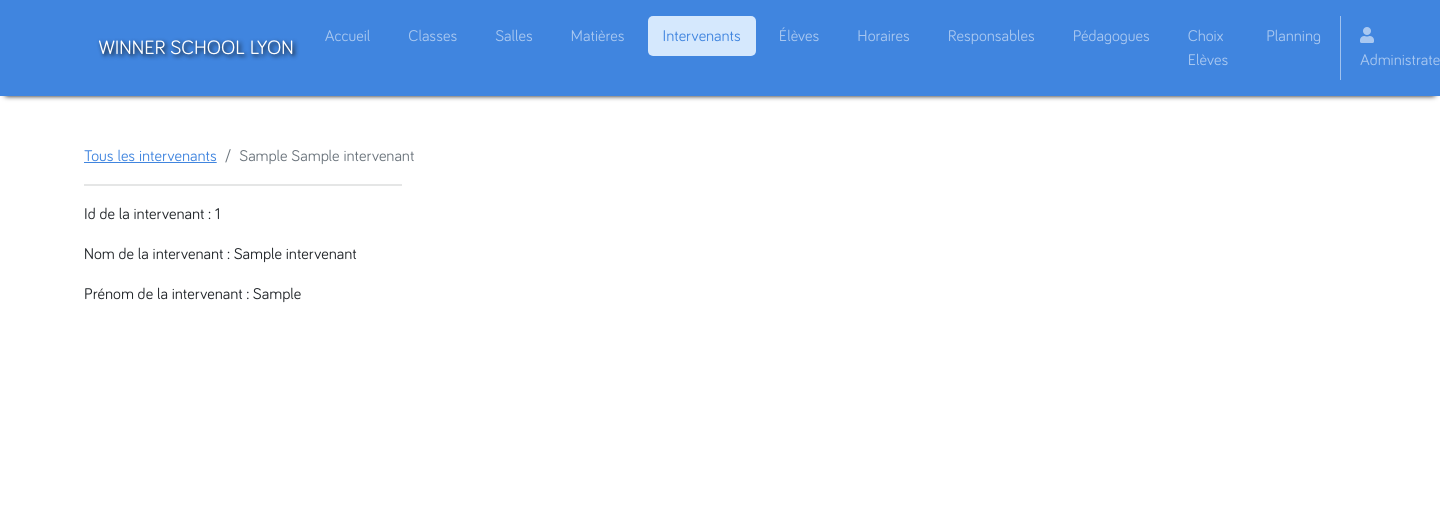
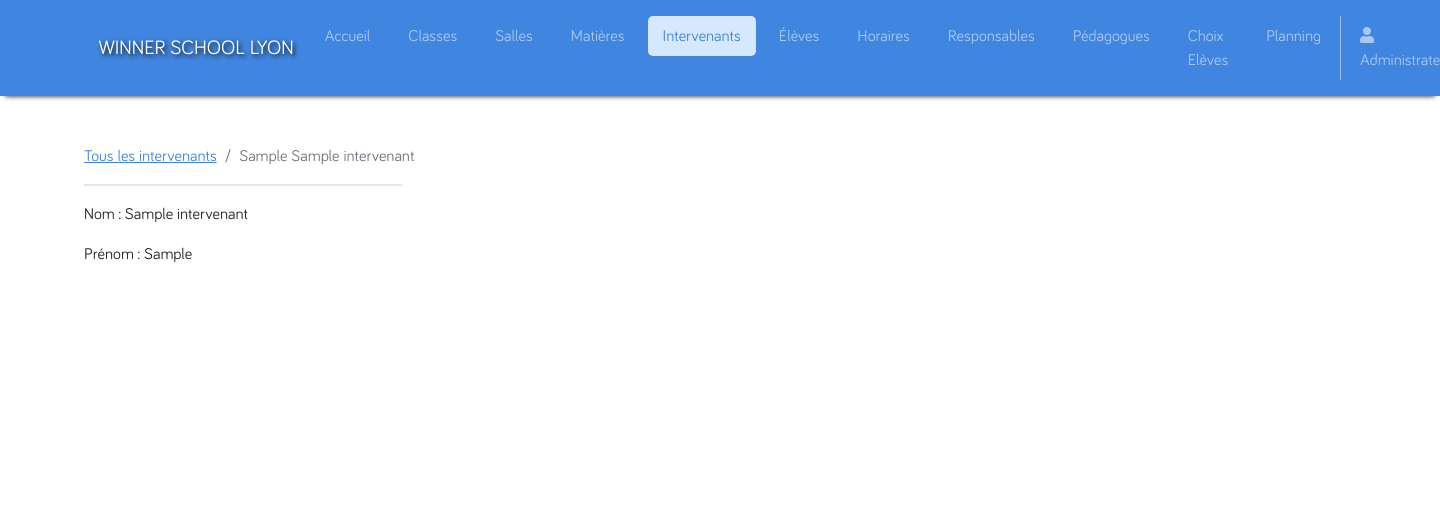
Before and after one commit to Mathar-sudo/winnerschool, a PHP site: template templates/intervenant/show.php in a window 1440 px wide; the page is wider, and only the part inside the window is pictured. Shown: the top 508 px of that part. Run offline with PHP 8.4, Linux system fonts and the light colour scheme; the visitor is signed in with stand-in values (Sample User, id 1); tables that the repository leaves empty or names only in its code hold one stand-in row (values such as "Sample post"); the template is opened without the code that fills it: most values are stand-ins (such as "Sample title", 1, 10 or a date in 2020).

Commit message:
Correctifs intervenant show

```diff
--- a/templates/intervenant/show.php
+++ b/templates/intervenant/show.php
@@ -13,9 +13,8 @@
             </ol>
         </nav>
         <hr class="w-25">
-        <p>Id de la intervenant : <?= $intervenant->get_id_intervenant() ?></p>
-        <p>Nom de la intervenant : <?= $intervenant->get_nom_intervenant() ?></p>
-        <p>Prénom de la intervenant : <?= $intervenant->get_prenom_intervenant() ?></p>
+        <p>Nom : <?= $intervenant->get_nom_intervenant() ?></p>
+        <p>Prénom : <?= $intervenant->get_prenom_intervenant() ?></p>
     </div>
 
 
```
